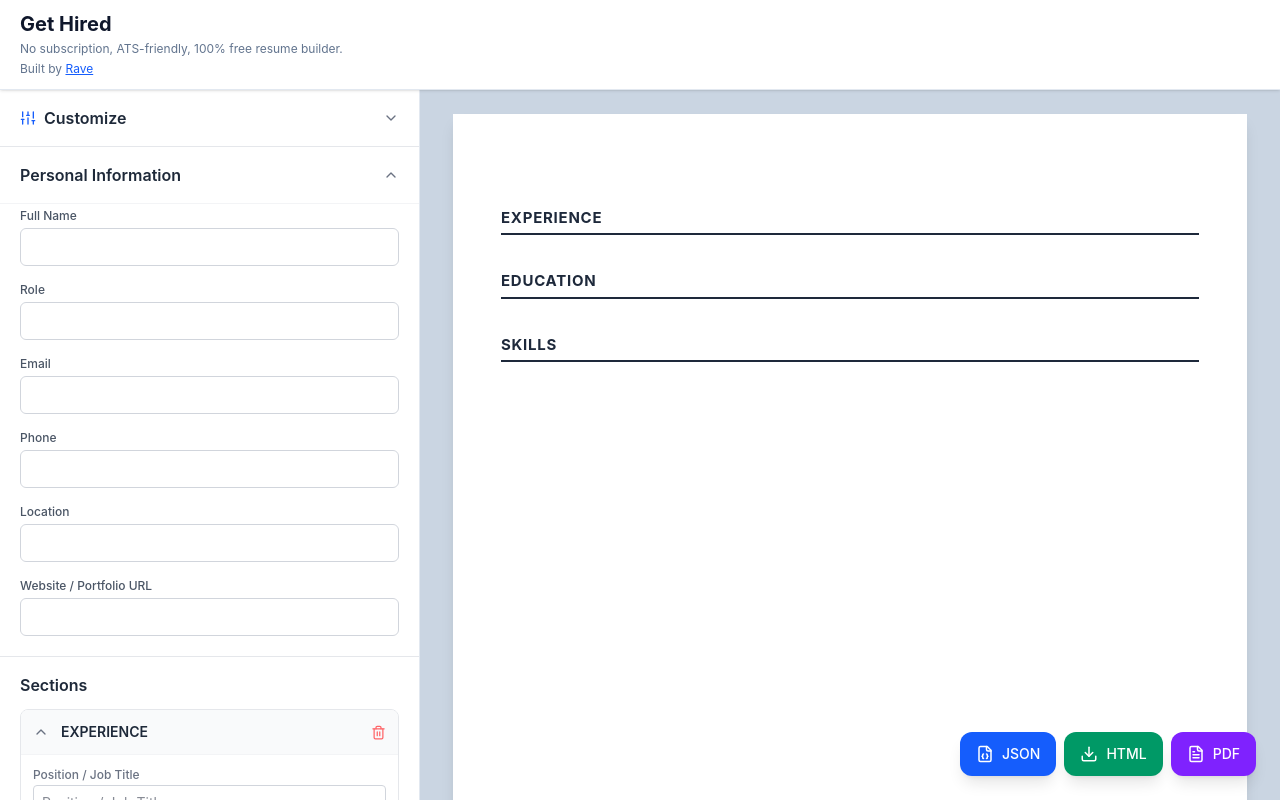
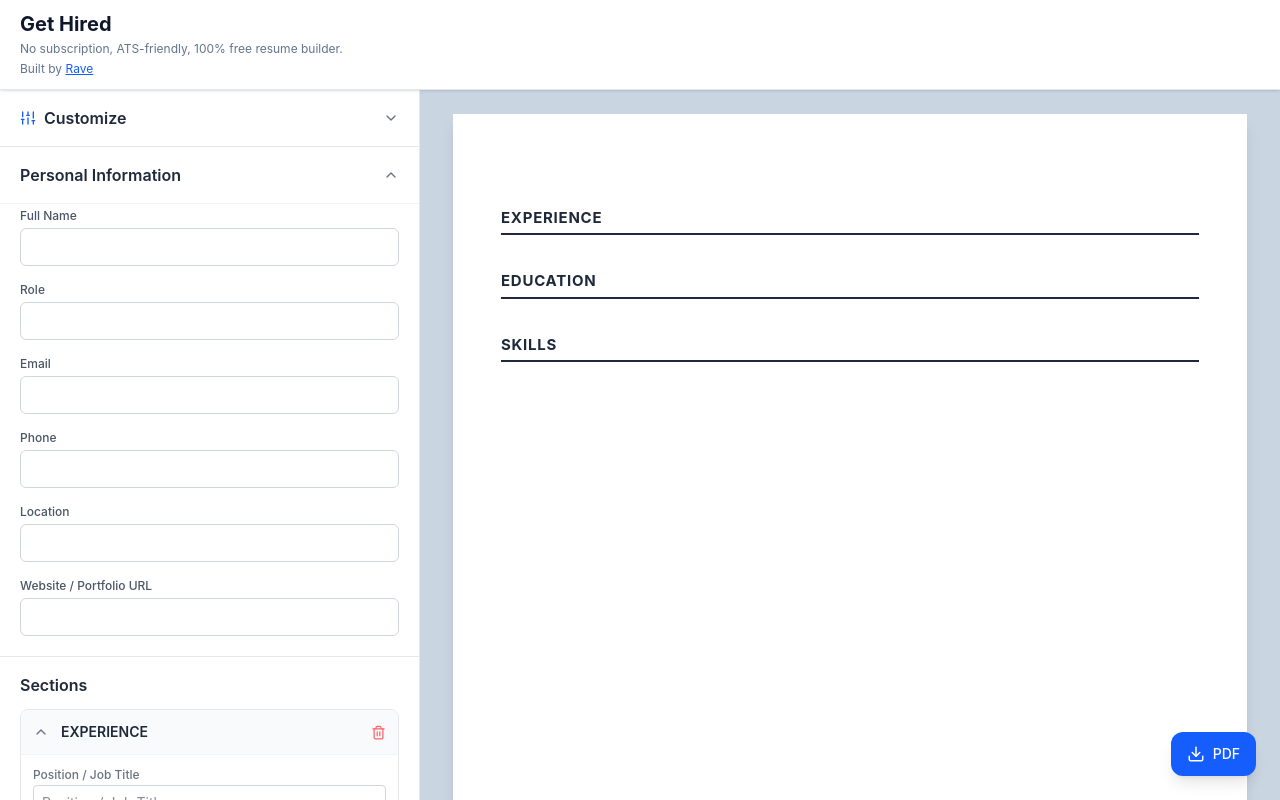
Before and after one commit to cgarave/get-hired-free-resume-builder, a Next.js app: page /editor in a window 1280 px wide. Built offline with nearby package versions, Linux system fonts and the light colour scheme.

Commit message:
hide download button for JSON and HTML

```diff
--- a/src/components/ActionButtons.tsx
+++ b/src/components/ActionButtons.tsx
@@ -99,35 +99,34 @@ export function ActionButtons({ data }: ActionButtonsProps) {
       {/* Floating buttons */}
       <div className="action-buttons no-print fixed bottom-6 right-6 z-50 flex flex-col sm:flex-row gap-2">
         {/* JSON */}
-        <button
+        {/* <button
           onClick={downloadAsJSON}
           title="Download backup as JSON"
-          className="flex items-center gap-2 px-4 py-3 bg-blue-600 hover:bg-blue-700 text-white rounded-xl shadow-lg hover:shadow-xl active:scale-95 font-medium transition-all"
-        >
+          className="flex items-center gap-2 px-4 py-3 bg-blue-600 hover:bg-blue-700 text-white rounded-xl shadow-lg hover:shadow-xl active:scale-95 font-medium transition-all">
           <FileJson size={18} />
           <span className="hidden sm:inline text-sm">JSON</span>
-        </button>
+        </button> */}
 
         {/* HTML */}
-        <button
+        {/* <button
           onClick={downloadAsHTML}
           title="Download as HTML"
           className="flex items-center gap-2 px-4 py-3 bg-emerald-600 hover:bg-emerald-700 text-white rounded-xl shadow-lg hover:shadow-xl active:scale-95 font-medium transition-all"
         >
           <Download size={18} />
           <span className="hidden sm:inline text-sm">HTML</span>
-        </button>
+        </button> */}
 
         {/* PDF */}
         <button
           onClick={downloadAsPDF}
           disabled={pdfLoading}
           title="Download as PDF"
-          className="flex items-center gap-2 px-4 py-3 bg-violet-600 hover:bg-violet-700 disabled:opacity-60 disabled:cursor-wait text-white rounded-xl shadow-lg hover:shadow-xl active:scale-95 font-medium transition-all"
+          className="flex items-center gap-2 px-4 py-3 bg-blue-600 hover:bg-blue-700 disabled:opacity-60 disabled:cursor-wait text-white rounded-xl shadow-lg hover:shadow-xl active:scale-95 font-medium transition-all"
         >
           {pdfLoading
             ? <><Loader2 size={18} className="animate-spin" /><span className="hidden sm:inline text-sm">Generating…</span></>
-            : <><FileText size={18} /><span className="hidden sm:inline text-sm">PDF</span></>}
+            : <><Download size={18} /><span className="hidden sm:inline text-sm">PDF</span></>}
         </button>
       </div>
     </>
```
Also changed, not shown: 1 other file (tests, documents, lock files or other folders).
